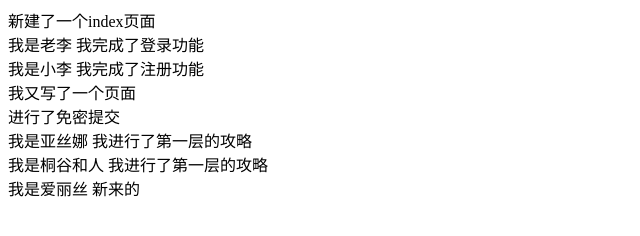
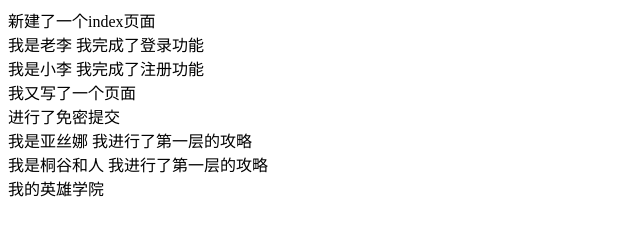
Before and after one commit to sAoKirtio/myfirst, a plain HTML site: page index.html in a window 1280 px wide. Shown: the full height of the page, 0-640 px from the left. Drawn offline with Linux system fonts and the light colour scheme.

Commit message:
我的英雄学院

```diff
--- a/index.html
+++ b/index.html
@@ -15,7 +15,7 @@
     <div>进行了免密提交</div>
     <div>我是亚丝娜 我进行了第一层的攻略</div>
     <div>我是桐谷和人 我进行了第一层的攻略</div>
-    <div>我是爱丽丝 新来的</div>
+    <div>我的英雄学院</div>
     <!--
         git remote  查看所有的仓库别名(变量) 存储着仓库地址
 
```
